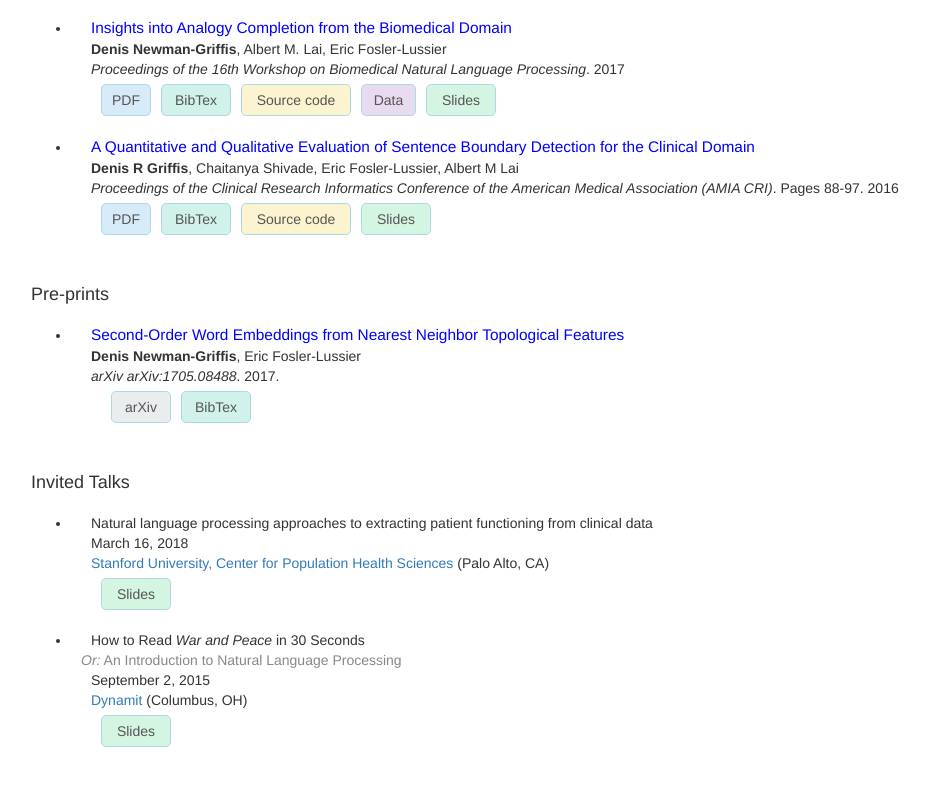
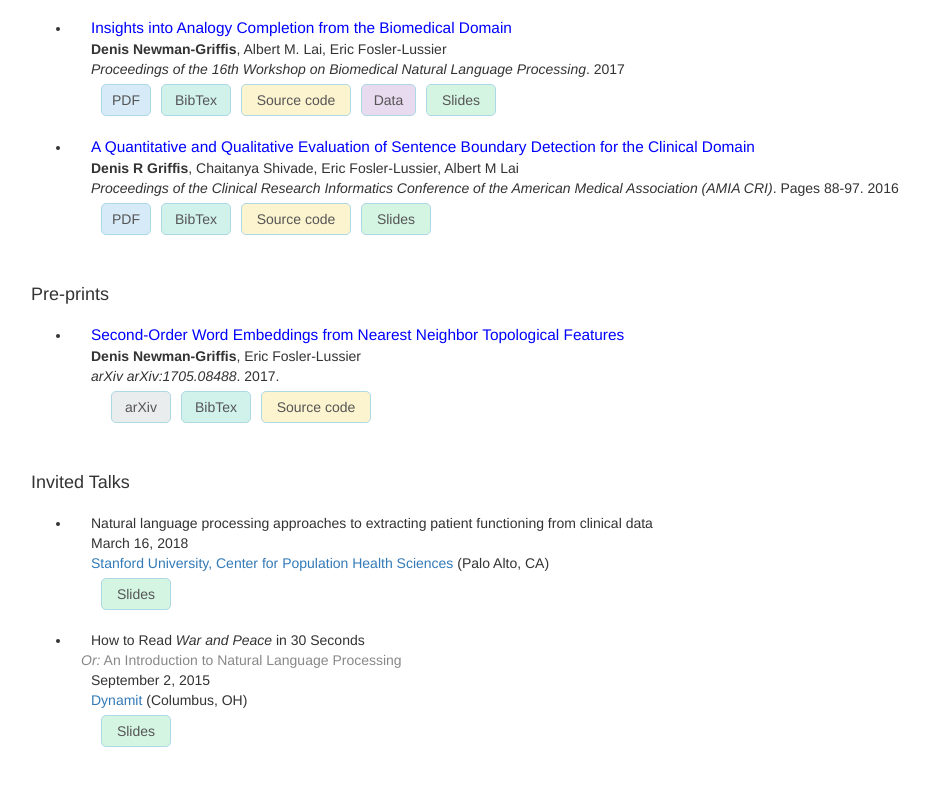
Before and after one commit to drgriffis/drgriffis.github.io, a plain HTML site: page index.html in a window 1280 px wide. Shown: the part 1084-1869 px from the top of the page, without its empty margins (54-983 px from the left). Drawn offline with nearby package versions, Linux system fonts and the light colour scheme.

Commit message:
Added link to source for second-order work

```diff
--- a/index.html
+++ b/index.html
@@ -176,6 +176,7 @@
                         <div class="resources clearfix">
                             <a class="arxiv" href="https://arxiv.org/pdf/1705.08488.pdf">arXiv</a>
                             <a class="bib" href="papers/arXiv-1705-08488.bib">BibTex</a>
+                            <a class="source" href="https://github.com/drgriffis/knn-embedding">Source code</a>
                         </div>
                     </li>
                 </ul>
```
